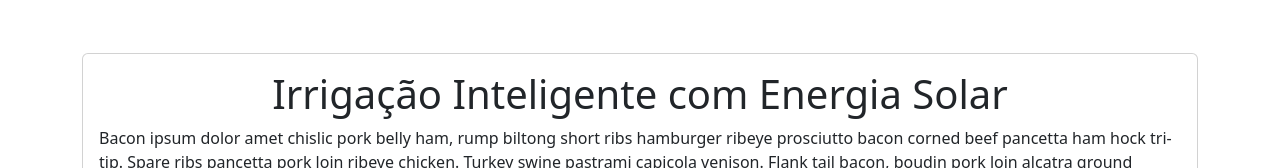
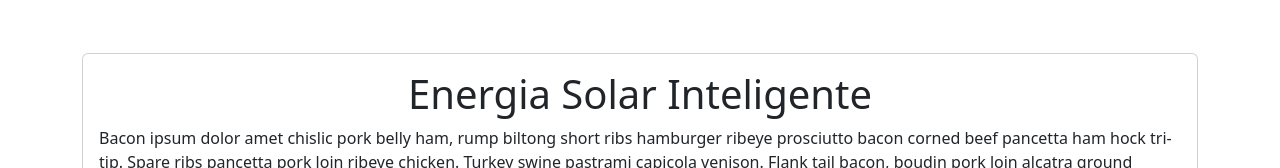
Before and after one commit to arthurgmv/upx3, an Angular app: page / in a window 1280 px wide. Shown: the part 627-795 px from the top of the page. Built offline with nearby package versions, Linux system fonts and the light colour scheme.

Commit message:
Update objective.component.ts

```diff
--- a/src/app/objective/objective.component.ts
+++ b/src/app/objective/objective.component.ts
@@ -7,7 +7,7 @@
   styleUrl: './objective.component.css'
 })
 export class ObjectiveComponent {
-objTitle:string = "Irrigação Inteligente com Energia Solar";
+objTitle:string = "Energia Solar Inteligente";
 objText:string = `Bacon ipsum dolor amet chislic pork belly ham, rump biltong short ribs hamburger ribeye prosciutto bacon corned beef pancetta ham hock tri-tip.
   Spare ribs pancetta pork loin ribeye chicken. Turkey swine pastrami capicola venison. Flank tail bacon, boudin pork loin alcatra ground round rump chislic kevin kielbasa. Chuck jerky pork loin, cow picanha beef pork belly pastrami jowl venison turkey meatball. Boudin cow hamburger sausage short loin porchetta t-bone frankfurter.
 
```
